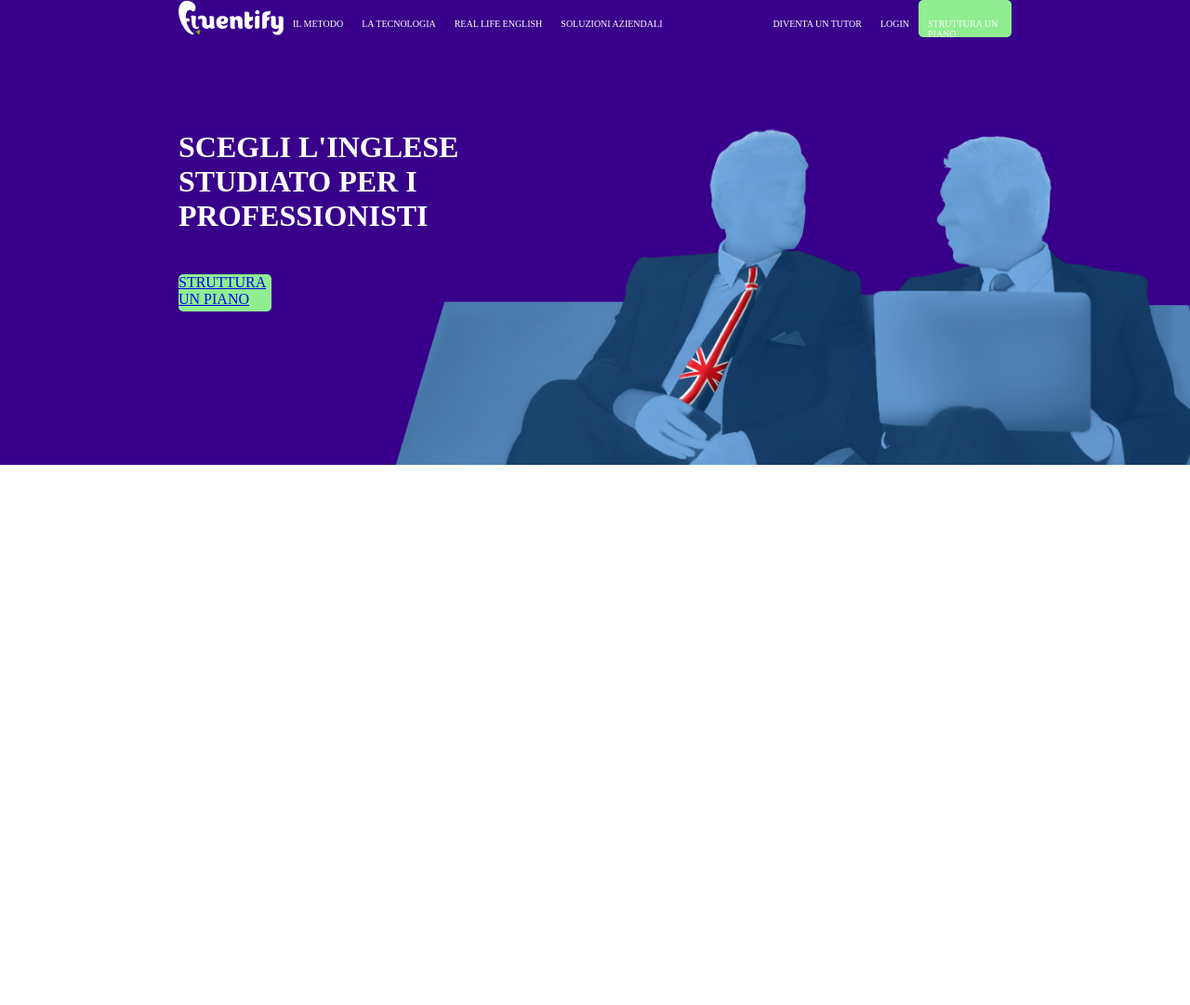
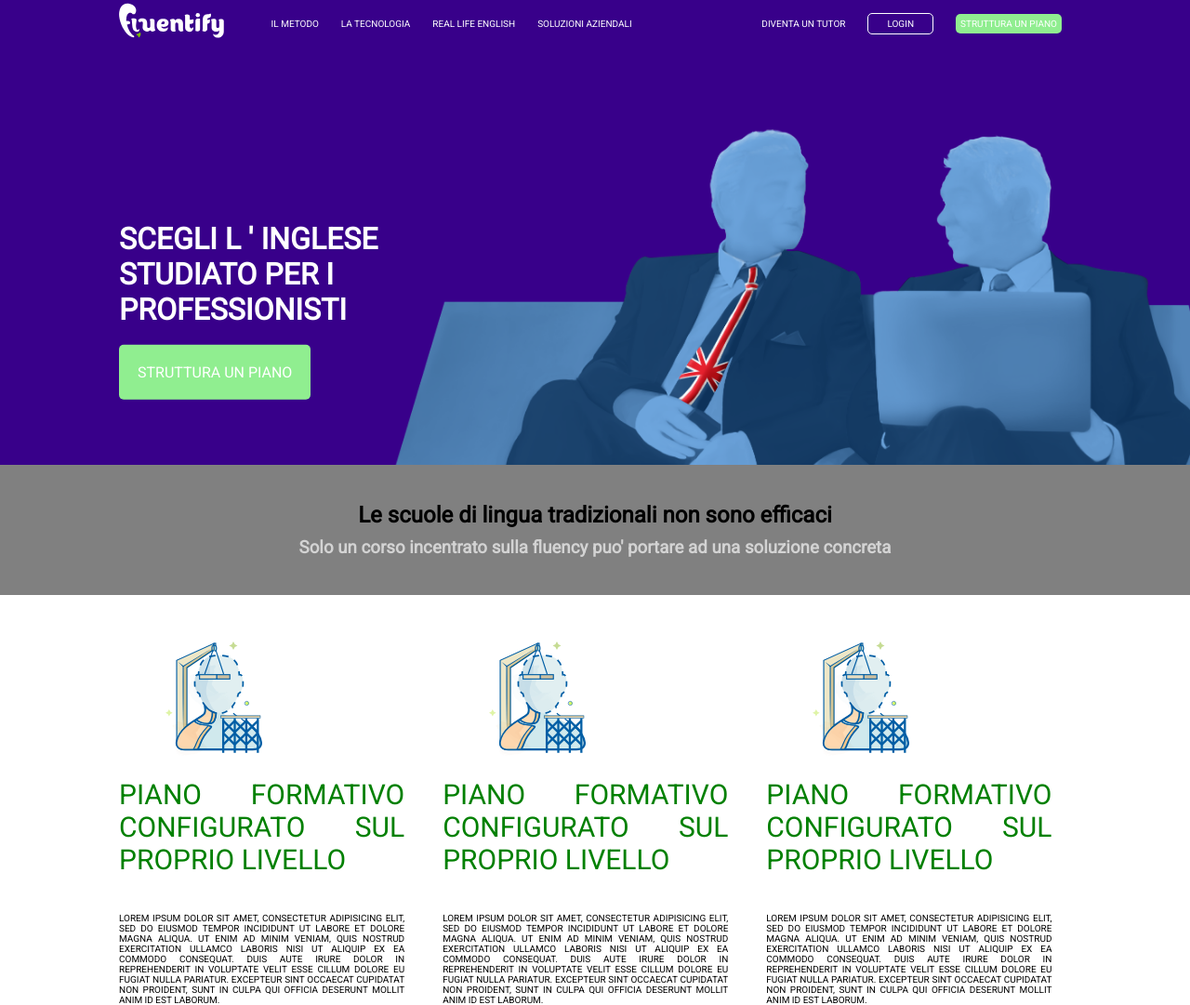
Before and after one commit to saragorleta/htmlcss-fluentify, a plain HTML site: page index.html in a window 1280 px wide. Shown: the whole page at 93% size. Before the commit the page ends 800 px from the top, so only its background shows below. Drawn offline with Linux system fonts and the light colour scheme.

Commit message:
add main

```diff
--- a/css/style.css
+++ b/css/style.css
@@ -5,7 +5,13 @@
 }
 
 /* general rules */
-.cleafix::after{
+body{
+  font-family: 'Roboto', sans-serif;
+}
+main{
+  height:100%;
+}
+.clearfix::after{
   content:"";
   display:table;
   clear:both;
@@ -19,22 +25,38 @@ float:left;
 }
 .btn{
   color:white;
-  border:1 px solid white;
-  padding:5px;
+  border:1px solid white;
+  border-radius: 5px;
+  padding:5px 20px;
   text-transform: uppercase;
 }
 .btn-green{
-  height:40px;
-  width:100px;
   color:white;
   background-color:lightgreen;
   border-radius: 5px;
   text-transform: uppercase;
+  padding:5px;
 
 }
+.btnbig-green{
+  color:white;
+  background-color:lightgreen;
+  border-radius: 5px;
+  text-transform: uppercase;
+  padding:20px;
 
+}
+a{
+  text-decoration: none;
+  color:white;
+}
+li{
+  display:inline-block;
+}
+ul{
+  list-style: none;
+}
 /* /general rules */
-
 header{
   height:500px;
   background-color:rgb(56, 0, 138);
@@ -45,39 +67,134 @@ header{
 }
 
 .container{
-  /* background-color: white; */
-  width: 70%;
-  /* height: 500px; */
+  width: 80%;
   margin:auto;
 }
+
 .header-nav{
-  /* background-color: yellow; */
   width: 100%;
   height: 50px;
-
 }
 /* barra di navigazione sinistra */
+.header-logo{
+  margin-top: 3px;
+  width: 15%;
+}
+.header-nav-left{
+  width: 45%;
+}
+.header-nav-right{
+  width: 40%;
+  text-align:right;
+}
 .header-nav-left li{
   color:white;
-  list-style: none;
+
+  text-decoration: none;
   padding: 20px 10px;
   text-transform: uppercase;
   font-size: 10px;
-  float:left;
+
 }
 /* barra di navigazione destra */
 .header-nav-right li{
   color:white;
-  list-style: none;
+  text-decoration: none;
   padding: 20px 10px;
-  text-transform: uppercase;
+  text-transform:uppercase;
   font-size: 10px;
-  float:right;
 }
+
+/* testo jumbotron */
+.jumbotron{
+  height: 470px;
+  position:relative;
+}
+
+.testo-jumbotron{
+  position: absolute;
+  top:50%;
+  left:0;
+  transform: translateY(-50%);
+}
+
 h1{
   width: 50%;
   color: white;
   text-transform:uppercase;
+  text-decoration: none;
   margin-top:10%;
   margin-bottom:5%;
 }
+/* main - inizio banda grey */
+.banda-grey{
+  background-color:grey;
+  height:100%;
+  width: 100%;
+}
+
+.testo-banda-grey h2, h3{
+  text-align: center;
+}
+
+.testo-banda-grey h2{
+  padding-top:40px;
+  padding-bottom:10px;
+  }
+
+.testo-banda-grey h3{
+  color:lightgrey;
+  padding-bottom:40px;
+}
+/* main - fine banda grey */
+
+/* main - */
+
+/* box */
+.box-padre{
+  margin-top: 50px;
+}
+.box-piano-formativo, .box-affiancamento, .box-progressi{
+  width:30%;
+}
+.foto-profilo{
+  width:50%;
+  padding-bottom: 20px;
+  padding-left: 50px;
+}
+
+.box-affiancamento {
+  margin:0 4%;
+}
+.titolo{
+  color:green;
+  font-size:30px;
+  text-transform: uppercase;
+  text-align:justify;
+  vertical-align: middle;
+  padding-bottom:20px;
+}
+.testo{
+  text-align: justify;
+  font-size: 10px;
+  text-transform: uppercase;
+  padding-top: 20px;
+}
+/* box 2 */
+/* .box-affiancamento{
+  color:green;
+  font-size:30px;
+  text-transform: uppercase;
+  text-align: center;
+  vertical-align: middle;
+  padding-bottom: 40px;
+} */
+
+/* .box-progressi{
+  color:green;
+  font-size:30px;
+  text-transform: uppercase;
+  text-align: center;
+  vertical-align: middle;
+  padding-bottom: 40px;
+} */
--- a/index.html
+++ b/index.html
@@ -3,67 +3,96 @@
   <head>
     <meta charset="utf-8">
     <link rel="stylesheet" href="css/style.css">
+    <link href="https://fonts.googleapis.com/css2?family=Roboto&display=swap" rel="stylesheet">
     <title>Fluentify</title>
   </head>
   <body>
     <!-- intestazione -->
     <header>
-        <!-- contenitore -->
       <div class="container">
             <!-- barra di navigazione -->
         <div class="header-nav clearfix">
           <div class="header-logo float-left">
             <img src="img/logo.svg" alt="logo Fluentify">
           </div>
-
-          <div class="header-nav-left clearfix">
+          <div class="header-nav-left float-left">
               <ul>
-                <li <a href="#">Il metodo</a></li>
-                <li <a href="#">La tecnologia</a></li>
-                <li <a href="#">Real life english</a></li>
-                <li <a href="#">Soluzioni aziendali</a></li>
+                <li><a href="#">Il metodo</a></li>
+                <li><a href="#">La tecnologia</a></li>
+                <li><a href="#">Real life english</a></li>
+                <li><a href="#">Soluzioni aziendali</a></li>
               </ul>
           </div>
-
-          <div class="header-nav-right cleafix">
+          <div class="header-nav-right float-left">
               <ul>
-                <li <a href="#"class="btn-green">struttura un piano</a></li>
-                <li <a href="#" class="btn">login</a></li>
-                <li <a href="#">diventa un tutor</a></li>
+                <li><a href="#">diventa un tutor</a></li>
+                <li><a href="#" class="btn">login</a></li>
+                <li><a href="#" class="btn-green">struttura un piano</a></li>
               </ul>
           </div>
+        </div>
           <!-- /barra di navigazione -->
-        </div>
-
-
         <div class="jumbotron">
           <div class="testo-jumbotron">
-            <h1>scegli l'inglese studiato per i professionisti</h1>
+            <h1>scegli l ' inglese studiato per i professionisti</h1>
+            <a class="btnbig-green" href="#">struttura un piano</a>
           </div>
-          <div class="struttura-piano btn-green">
-            <a href="#">struttura un piano</a>
-          </div>
-
         </div>
-
-      </div>
-      <!-- /fine contenitore -->
-
-        <div class="banda-grey">
-
-        </div>
+      </div>      <!-- /fine contenitore -->
     </header>
 <!-- fine intestazione -->
 
 <!-- corpo -->
     <main>
+      <div class="banda-grey">
+        <div class="container">
+          <div class="testo-banda-grey">
+            <h2>Le scuole di lingua tradizionali non sono efficaci</h2>
+            <h3>Solo un corso incentrato sulla fluency puo' portare ad una soluzione concreta</h3>
+          </div>
+        </div>  <!-- /fine contenitore -->
+      </div>
+      <div class="container">
+        <div class="box-padre clearfix">
+        <!-- box 1 -->
+          <div class="box-piano-formativo float-left">
+            <div class="foto-profilo">
+              <img src="img/profile_1.svg" alt="profilo">
+            </div>
+            <div class="titolo piano-formativo">
+              Piano formativo configurato sul proprio livello
+            </div>
+            <div class="testo piano-formativo float-left">
+                Lorem ipsum dolor sit amet, consectetur adipisicing elit, sed do eiusmod tempor incididunt ut labore et dolore magna aliqua. Ut enim ad minim veniam, quis nostrud exercitation ullamco laboris nisi ut aliquip ex ea commodo consequat. Duis aute irure dolor in reprehenderit in voluptate velit esse cillum dolore eu fugiat nulla pariatur. Excepteur sint occaecat cupidatat non proident, sunt in culpa qui officia deserunt mollit anim id est laborum.
+            </div>
+          </div>   <!-- /fine box formativo -->
+        <!-- box 2 -->
+          <div class="box-affiancamento float-left">
+            <div class="foto-profilo">
+              <img src="img/profile_1.svg" alt="profilo">
+            </div>
+            <div class="titolo piano-formativo">
+              Piano formativo configurato sul proprio livello
+            </div>
+            <div class="testo piano-formativo float-left">
+              Lorem ipsum dolor sit amet, consectetur adipisicing elit, sed do eiusmod tempor incididunt ut labore et dolore magna aliqua. Ut enim ad minim veniam, quis nostrud exercitation ullamco laboris nisi ut aliquip ex ea commodo consequat. Duis aute irure dolor in reprehenderit in voluptate velit esse cillum dolore eu fugiat nulla pariatur. Excepteur sint occaecat cupidatat non proident, sunt in culpa qui officia deserunt mollit anim id est laborum.
+            </div>
+          </div>  <!-- /fine box formativo -->
+          <div class="box-progressi float-left">
+            <div class="foto-profilo">
+              <img src="img/profile_1.svg" alt="profilo">
+            </div>
+            <div class="titolo piano-formativo">
+              Piano formativo configurato sul proprio livello
+            </div>
+            <div class="testo piano-formativo float-left">
+              Lorem ipsum dolor sit amet, consectetur adipisicing elit, sed do eiusmod tempor incididunt ut labore et dolore magna aliqua. Ut enim ad minim veniam, quis nostrud exercitation ullamco laboris nisi ut aliquip ex ea commodo consequat. Duis aute irure dolor in reprehenderit in voluptate velit esse cillum dolore eu fugiat nulla pariatur. Excepteur sint occaecat cupidatat non proident, sunt in culpa qui officia deserunt mollit anim id est laborum.
+            </div>
+          </div>  <!-- /fine box progressi -->
+        </div>   <!-- /fine box padre -->
+      </div>  <!-- /fine contenitore -->
+    </main>
 
-
-
-
-
-    </main>
-<!-- fine corpo -->
 
 <!-- parte finale -->
     <footer>
```
Also changed, not shown: img/profile_1.svg (renamed from img/profile.svg), 1 other file.
